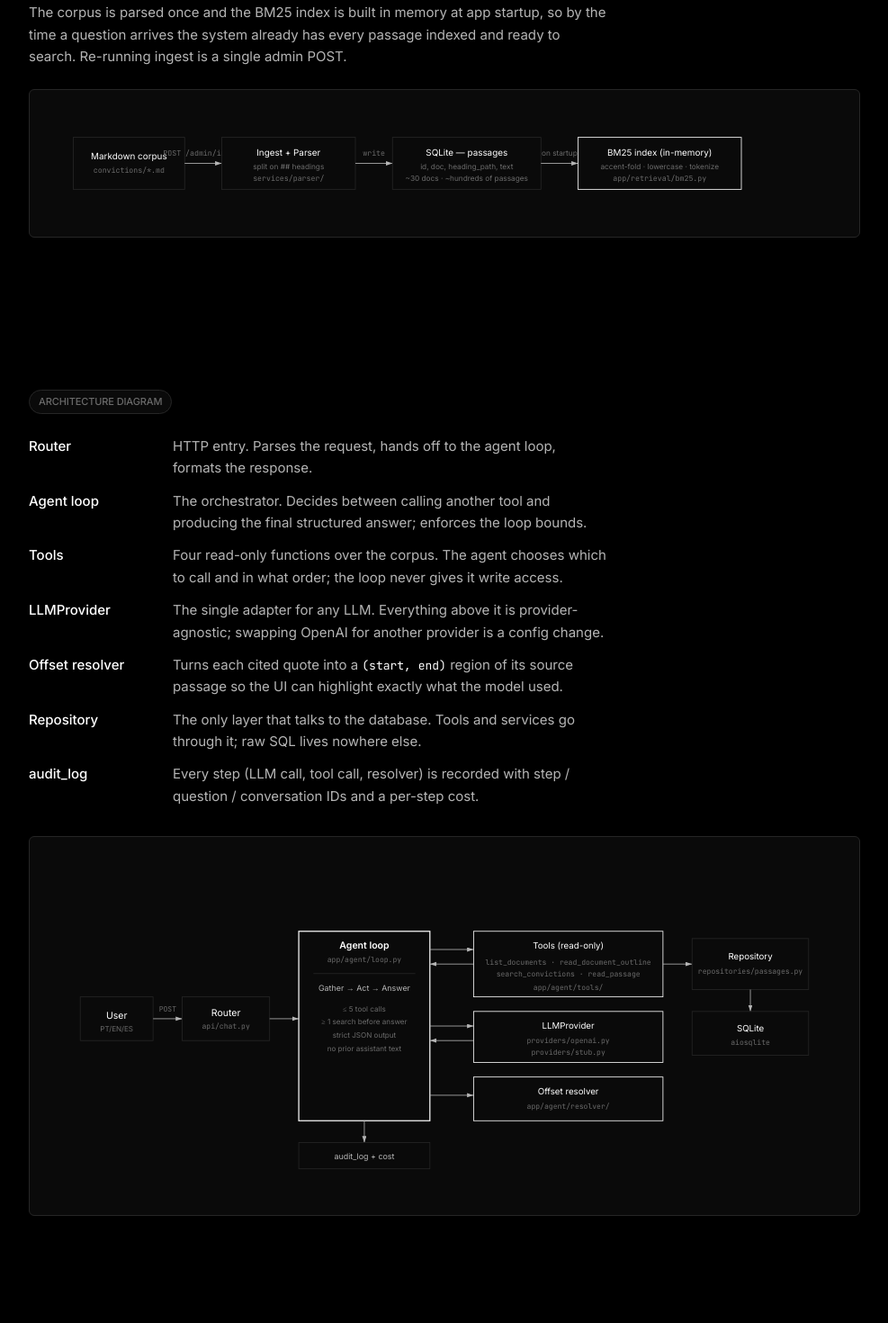
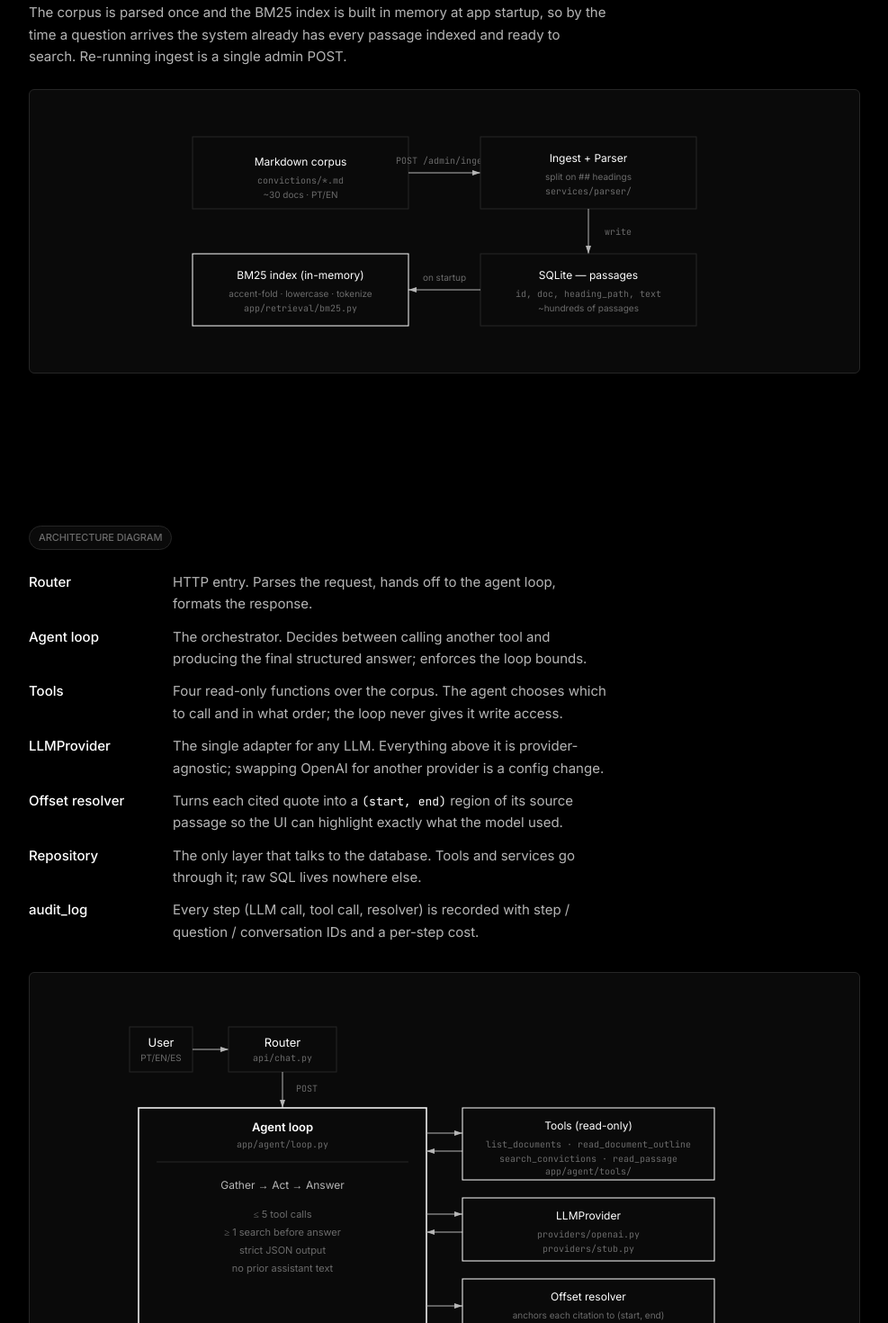
Before and after one commit to camilaDiToro/conviction-assistant, a React (Vite) app in the folder frontend/: page /design/overview in a window 1280 px wide. Shown: the part 900-2370 px from the top of the page at 90% size, without its empty margins (276-1263 px from the left). Built offline with nearby package versions, Linux system fonts and the light colour scheme.

Commit message:
design overview: center router over agent loop and trim overflowing lifecycle labels

```diff
--- a/frontend/src/features/design/OverviewPage.tsx
+++ b/frontend/src/features/design/OverviewPage.tsx
@@ -153,48 +153,55 @@ const TOUR = [
 function BootDiagram() {
   return (
     <div className="my-2 border border-border rounded-md bg-surface p-6 md:p-8 overflow-x-auto">
-      <svg viewBox="0 0 1040 120" className="w-full max-w-[1040px] mx-auto" role="img" aria-label="Boot-time ingest and indexing">
+      <svg viewBox="0 0 600 250" className="w-full max-w-[600px] mx-auto" role="img" aria-label="Boot-time ingest and indexing">
         <defs>
           <marker id="arrow-boot" markerWidth="10" markerHeight="10" refX="9" refY="3" orient="auto">
             <path d="M0,0 L0,6 L9,3 z" fill="#B5B5B5" />
           </marker>
         </defs>
 
-        {/* Markdown */}
+        {/* Top-left: Markdown corpus */}
         <g>
-          <rect x="20" y="25" width="150" height="70" fill="#0A0A0A" stroke="#262626" />
-          <text x="95" y="55" textAnchor="middle" fill="#FFFFFF" fontSize="12" fontFamily="Inter">Markdown corpus</text>
-          <text x="95" y="73" textAnchor="middle" fill="#6B6B6B" fontSize="10" fontFamily="JetBrains Mono">convictions/*.md</text>
+          <rect x="20" y="20" width="240" height="80" fill="#0A0A0A" stroke="#262626" />
+          <text x="140" y="52" textAnchor="middle" fill="#FFFFFF" fontSize="12" fontFamily="Inter">Markdown corpus</text>
+          <text x="140" y="72" textAnchor="middle" fill="#6B6B6B" fontSize="10" fontFamily="JetBrains Mono">convictions/*.md</text>
+          <text x="140" y="88" textAnchor="middle" fill="#6B6B6B" fontSize="10" fontFamily="Inter">~30 docs · PT/EN</text>
         </g>
-        <line x1="170" y1="60" x2="220" y2="60" stroke="#B5B5B5" markerEnd="url(#arrow-boot)" />
-        <text x="195" y="50" textAnchor="middle" fill="#6B6B6B" fontSize="10" fontFamily="JetBrains Mono">POST /admin/ingest</text>
 
-        {/* Ingest + Parser */}
+        {/* Arrow top-left → top-right */}
+        <line x1="260" y1="60" x2="340" y2="60" stroke="#B5B5B5" markerEnd="url(#arrow-boot)" />
+        <text x="300" y="50" textAnchor="middle" fill="#6B6B6B" fontSize="10" fontFamily="JetBrains Mono">POST /admin/ingest</text>
+
+        {/* Top-right: Ingest + Parser */}
         <g>
-          <rect x="220" y="25" width="180" height="70" fill="#0A0A0A" stroke="#262626" />
-          <text x="310" y="50" textAnchor="middle" fill="#FFFFFF" fontSize="12" fontFamily="Inter">Ingest + Parser</text>
-          <text x="310" y="68" textAnchor="middle" fill="#6B6B6B" fontSize="10" fontFamily="Inter">split on ## headings</text>
-          <text x="310" y="84" textAnchor="middle" fill="#6B6B6B" fontSize="10" fontFamily="JetBrains Mono">services/parser/</text>
+          <rect x="340" y="20" width="240" height="80" fill="#0A0A0A" stroke="#262626" />
+          <text x="460" y="48" textAnchor="middle" fill="#FFFFFF" fontSize="12" fontFamily="Inter">Ingest + Parser</text>
+          <text x="460" y="68" textAnchor="middle" fill="#6B6B6B" fontSize="10" fontFamily="Inter">split on ## headings</text>
+          <text x="460" y="84" textAnchor="middle" fill="#6B6B6B" fontSize="10" fontFamily="JetBrains Mono">services/parser/</text>
         </g>
-        <line x1="400" y1="60" x2="450" y2="60" stroke="#B5B5B5" markerEnd="url(#arrow-boot)" />
-        <text x="425" y="50" textAnchor="middle" fill="#6B6B6B" fontSize="10" fontFamily="JetBrains Mono">write</text>
 
-        {/* SQLite */}
+        {/* Vertical arrow top-right → bottom-right */}
+        <line x1="460" y1="100" x2="460" y2="150" stroke="#B5B5B5" markerEnd="url(#arrow-boot)" />
+        <text x="478" y="129" textAnchor="start" fill="#6B6B6B" fontSize="10" fontFamily="JetBrains Mono">write</text>
+
+        {/* Bottom-right: SQLite */}
         <g>
-          <rect x="450" y="25" width="200" height="70" fill="#0A0A0A" stroke="#262626" />
-          <text x="550" y="50" textAnchor="middle" fill="#FFFFFF" fontSize="12" fontFamily="Inter">SQLite — passages</text>
-          <text x="550" y="68" textAnchor="middle" fill="#6B6B6B" fontSize="10" fontFamily="Inter">id, doc, heading_path, text</text>
-          <text x="550" y="84" textAnchor="middle" fill="#6B6B6B" fontSize="10" fontFamily="Inter">~30 docs · ~hundreds of passages</text>
+          <rect x="340" y="150" width="240" height="80" fill="#0A0A0A" stroke="#262626" />
+          <text x="460" y="178" textAnchor="middle" fill="#FFFFFF" fontSize="12" fontFamily="Inter">SQLite — passages</text>
+          <text x="460" y="198" textAnchor="middle" fill="#6B6B6B" fontSize="10" fontFamily="JetBrains Mono">id, doc, heading_path, text</text>
+          <text x="460" y="214" textAnchor="middle" fill="#6B6B6B" fontSize="10" fontFamily="Inter">~hundreds of passages</text>
         </g>
-        <line x1="650" y1="60" x2="700" y2="60" stroke="#B5B5B5" markerEnd="url(#arrow-boot)" />
-        <text x="675" y="50" textAnchor="middle" fill="#6B6B6B" fontSize="10" fontFamily="Inter">on startup</text>
 
-        {/* BM25 index */}
+        {/* Arrow bottom-right → bottom-left */}
+        <line x1="340" y1="190" x2="260" y2="190" stroke="#B5B5B5" markerEnd="url(#arrow-boot)" />
+        <text x="300" y="180" textAnchor="middle" fill="#6B6B6B" fontSize="10" fontFamily="Inter">on startup</text>
+
+        {/* Bottom-left: BM25 index */}
         <g>
-          <rect x="700" y="25" width="220" height="70" fill="#0A0A0A" stroke="#FFFFFF" />
-          <text x="810" y="50" textAnchor="middle" fill="#FFFFFF" fontSize="12" fontFamily="Inter">BM25 index (in-memory)</text>
-          <text x="810" y="68" textAnchor="middle" fill="#6B6B6B" fontSize="10" fontFamily="Inter">accent-fold · lowercase · tokenize</text>
-          <text x="810" y="84" textAnchor="middle" fill="#6B6B6B" fontSize="10" fontFamily="JetBrains Mono">app/retrieval/bm25.py</text>
+          <rect x="20" y="150" width="240" height="80" fill="#0A0A0A" stroke="#FFFFFF" />
+          <text x="140" y="178" textAnchor="middle" fill="#FFFFFF" fontSize="12" fontFamily="Inter">BM25 index (in-memory)</text>
+          <text x="140" y="198" textAnchor="middle" fill="#6B6B6B" fontSize="10" fontFamily="Inter">accent-fold · lowercase · tokenize</text>
+          <text x="140" y="214" textAnchor="middle" fill="#6B6B6B" fontSize="10" fontFamily="JetBrains Mono">app/retrieval/bm25.py</text>
         </g>
       </svg>
     </div>
@@ -204,105 +211,100 @@ function BootDiagram() {
 function ArchitectureDiagram() {
   return (
     <div className="my-2 border border-border rounded-md bg-surface p-6 md:p-10 overflow-x-auto">
-      <svg viewBox="0 0 1040 420" className="w-full max-w-[1040px] mx-auto" role="img" aria-label="Architecture diagram">
+      <svg viewBox="0 0 720 510" className="w-full max-w-[720px] mx-auto" role="img" aria-label="Architecture diagram">
         <defs>
           <marker id="arrow-arch" markerWidth="10" markerHeight="10" refX="9" refY="3" orient="auto">
             <path d="M0,0 L0,6 L9,3 z" fill="#B5B5B5" />
           </marker>
         </defs>
 
-        {/* User */}
+        {/* Row 1: User → Router (centered over Agent loop) */}
         <g>
-          <rect x="20" y="170" width="100" height="60" fill="#0A0A0A" stroke="#262626" />
-          <text x="70" y="200" textAnchor="middle" fill="#FFFFFF" fontSize="13" fontFamily="Inter">User</text>
-          <text x="70" y="218" textAnchor="middle" fill="#6B6B6B" fontSize="10" fontFamily="Inter">PT/EN/ES</text>
+          <rect x="10" y="20" width="70" height="50" fill="#0A0A0A" stroke="#262626" />
+          <text x="45" y="42" textAnchor="middle" fill="#FFFFFF" fontSize="13" fontFamily="Inter">User</text>
+          <text x="45" y="58" textAnchor="middle" fill="#6B6B6B" fontSize="10" fontFamily="Inter">PT/EN/ES</text>
         </g>
 
-        <line x1="120" y1="200" x2="160" y2="200" stroke="#B5B5B5" strokeWidth="1" markerEnd="url(#arrow-arch)" />
-        <text x="140" y="190" textAnchor="middle" fill="#6B6B6B" fontSize="10" fontFamily="JetBrains Mono">POST</text>
+        <line x1="80" y1="45" x2="120" y2="45" stroke="#B5B5B5" markerEnd="url(#arrow-arch)" />
 
-        {/* Router */}
         <g>
-          <rect x="160" y="170" width="120" height="60" fill="#0A0A0A" stroke="#262626" />
-          <text x="220" y="196" textAnchor="middle" fill="#FFFFFF" fontSize="13" fontFamily="Inter">Router</text>
-          <text x="220" y="214" textAnchor="middle" fill="#6B6B6B" fontSize="10" fontFamily="JetBrains Mono">api/chat.py</text>
+          <rect x="120" y="20" width="120" height="50" fill="#0A0A0A" stroke="#262626" />
+          <text x="180" y="42" textAnchor="middle" fill="#FFFFFF" fontSize="13" fontFamily="Inter">Router</text>
+          <text x="180" y="58" textAnchor="middle" fill="#6B6B6B" fontSize="10" fontFamily="JetBrains Mono">api/chat.py</text>
         </g>
 
-        <line x1="280" y1="200" x2="320" y2="200" stroke="#B5B5B5" strokeWidth="1" markerEnd="url(#arrow-arch)" />
+        {/* Router → Agent loop (vertical, centered on x=180) */}
+        <line x1="180" y1="70" x2="180" y2="110" stroke="#B5B5B5" markerEnd="url(#arrow-arch)" />
+        <text x="195" y="92" textAnchor="start" fill="#6B6B6B" fontSize="10" fontFamily="JetBrains Mono">POST</text>
 
-        {/* Agent loop */}
+        {/* Row 2: Agent loop + middle column */}
         <g>
-          <rect x="320" y="80" width="180" height="260" fill="#0A0A0A" stroke="#FFFFFF" strokeWidth="1.5" />
-          <text x="410" y="104" textAnchor="middle" fill="#FFFFFF" fontSize="13" fontWeight="600" fontFamily="Inter">Agent loop</text>
-          <text x="410" y="122" textAnchor="middle" fill="#6B6B6B" fontSize="10" fontFamily="JetBrains Mono">app/agent/loop.py</text>
-          <line x1="340" y1="138" x2="480" y2="138" stroke="#262626" />
-          <text x="410" y="162" textAnchor="middle" fill="#B5B5B5" fontSize="11" fontFamily="Inter">Gather → Act → Answer</text>
-          <text x="410" y="190" textAnchor="middle" fill="#6B6B6B" fontSize="10" fontFamily="Inter">≤ 5 tool calls</text>
-          <text x="410" y="208" textAnchor="middle" fill="#6B6B6B" fontSize="10" fontFamily="Inter">≥ 1 search before answer</text>
-          <text x="410" y="226" textAnchor="middle" fill="#6B6B6B" fontSize="10" fontFamily="Inter">strict JSON output</text>
-          <text x="410" y="244" textAnchor="middle" fill="#6B6B6B" fontSize="10" fontFamily="Inter">no prior assistant text</text>
+          <rect x="20" y="110" width="320" height="290" fill="#0A0A0A" stroke="#FFFFFF" strokeWidth="1.5" />
+          <text x="180" y="136" textAnchor="middle" fill="#FFFFFF" fontSize="13" fontWeight="600" fontFamily="Inter">Agent loop</text>
+          <text x="180" y="154" textAnchor="middle" fill="#6B6B6B" fontSize="10" fontFamily="JetBrains Mono">app/agent/loop.py</text>
+          <line x1="40" y1="170" x2="320" y2="170" stroke="#262626" />
+          <text x="180" y="200" textAnchor="middle" fill="#B5B5B5" fontSize="12" fontFamily="Inter">Gather → Act → Answer</text>
+          <text x="180" y="232" textAnchor="middle" fill="#6B6B6B" fontSize="11" fontFamily="Inter">≤ 5 tool calls</text>
+          <text x="180" y="252" textAnchor="middle" fill="#6B6B6B" fontSize="11" fontFamily="Inter">≥ 1 search before answer</text>
+          <text x="180" y="272" textAnchor="middle" fill="#6B6B6B" fontSize="11" fontFamily="Inter">strict JSON output</text>
+          <text x="180" y="292" textAnchor="middle" fill="#6B6B6B" fontSize="11" fontFamily="Inter">no prior assistant text</text>
         </g>
 
-        {/* Agent ↔ Tools (parallel arrows) */}
-        <line x1="500" y1="105" x2="560" y2="105" stroke="#B5B5B5" markerEnd="url(#arrow-arch)" />
-        <line x1="560" y1="125" x2="500" y2="125" stroke="#B5B5B5" markerEnd="url(#arrow-arch)" />
+        {/* Agent ↔ Tools */}
+        <line x1="340" y1="138" x2="380" y2="138" stroke="#B5B5B5" markerEnd="url(#arrow-arch)" />
+        <line x1="380" y1="158" x2="340" y2="158" stroke="#B5B5B5" markerEnd="url(#arrow-arch)" />
 
-        {/* Tools */}
         <g>
-          <rect x="560" y="80" width="260" height="90" fill="#0A0A0A" stroke="#FFFFFF" />
-          <text x="690" y="104" textAnchor="middle" fill="#FFFFFF" fontSize="12" fontFamily="Inter">Tools (read-only)</text>
-          <text x="690" y="126" textAnchor="middle" fill="#6B6B6B" fontSize="10" fontFamily="JetBrains Mono">list_documents · read_document_outline</text>
-          <text x="690" y="142" textAnchor="middle" fill="#6B6B6B" fontSize="10" fontFamily="JetBrains Mono">search_convictions · read_passage</text>
-          <text x="690" y="160" textAnchor="middle" fill="#6B6B6B" fontSize="10" fontFamily="JetBrains Mono">app/agent/tools/</text>
+          <rect x="380" y="110" width="280" height="80" fill="#0A0A0A" stroke="#FFFFFF" />
+          <text x="520" y="134" textAnchor="middle" fill="#FFFFFF" fontSize="12" fontFamily="Inter">Tools (read-only)</text>
+          <text x="520" y="154" textAnchor="middle" fill="#6B6B6B" fontSize="10" fontFamily="JetBrains Mono">list_documents · read_document_outline</text>
+          <text x="520" y="170" textAnchor="middle" fill="#6B6B6B" fontSize="10" fontFamily="JetBrains Mono">search_convictions · read_passage</text>
+          <text x="520" y="184" textAnchor="middle" fill="#6B6B6B" fontSize="10" fontFamily="JetBrains Mono">app/agent/tools/</text>
         </g>
 
         {/* Agent ↔ LLMProvider */}
-        <line x1="500" y1="210" x2="560" y2="210" stroke="#B5B5B5" markerEnd="url(#arrow-arch)" />
-        <line x1="560" y1="230" x2="500" y2="230" stroke="#B5B5B5" markerEnd="url(#arrow-arch)" />
+        <line x1="340" y1="228" x2="380" y2="228" stroke="#B5B5B5" markerEnd="url(#arrow-arch)" />
+        <line x1="380" y1="248" x2="340" y2="248" stroke="#B5B5B5" markerEnd="url(#arrow-arch)" />
 
-        {/* LLMProvider */}
         <g>
-          <rect x="560" y="190" width="260" height="70" fill="#0A0A0A" stroke="#FFFFFF" />
-          <text x="690" y="214" textAnchor="middle" fill="#FFFFFF" fontSize="12" fontFamily="Inter">LLMProvider</text>
-          <text x="690" y="234" textAnchor="middle" fill="#6B6B6B" fontSize="10" fontFamily="JetBrains Mono">providers/openai.py</text>
-          <text x="690" y="250" textAnchor="middle" fill="#6B6B6B" fontSize="10" fontFamily="JetBrains Mono">providers/stub.py</text>
+          <rect x="380" y="210" width="280" height="70" fill="#0A0A0A" stroke="#FFFFFF" />
+          <text x="520" y="234" textAnchor="middle" fill="#FFFFFF" fontSize="12" fontFamily="Inter">LLMProvider</text>
+          <text x="520" y="254" textAnchor="middle" fill="#6B6B6B" fontSize="10" fontFamily="JetBrains Mono">providers/openai.py</text>
+          <text x="520" y="270" textAnchor="middle" fill="#6B6B6B" fontSize="10" fontFamily="JetBrains Mono">providers/stub.py</text>
         </g>
 
         {/* Agent → Resolver */}
-        <line x1="500" y1="305" x2="560" y2="305" stroke="#B5B5B5" markerEnd="url(#arrow-arch)" />
+        <line x1="340" y1="330" x2="380" y2="330" stroke="#B5B5B5" markerEnd="url(#arrow-arch)" />
 
-        {/* Resolver */}
         <g>
-          <rect x="560" y="280" width="260" height="60" fill="#0A0A0A" stroke="#FFFFFF" />
-          <text x="690" y="304" textAnchor="middle" fill="#FFFFFF" fontSize="12" fontFamily="Inter">Offset resolver</text>
-          <text x="690" y="324" textAnchor="middle" fill="#6B6B6B" fontSize="10" fontFamily="JetBrains Mono">app/agent/resolver/</text>
+          <rect x="380" y="300" width="280" height="70" fill="#0A0A0A" stroke="#FFFFFF" />
+          <text x="520" y="324" textAnchor="middle" fill="#FFFFFF" fontSize="12" fontFamily="Inter">Offset resolver</text>
+          <text x="520" y="344" textAnchor="middle" fill="#6B6B6B" fontSize="10" fontFamily="Inter">anchors each citation to (start, end)</text>
+          <text x="520" y="360" textAnchor="middle" fill="#6B6B6B" fontSize="10" fontFamily="JetBrains Mono">app/agent/resolver/</text>
         </g>
 
-        {/* Tools → Repository (clean horizontal) */}
-        <line x1="820" y1="125" x2="860" y2="125" stroke="#B5B5B5" markerEnd="url(#arrow-arch)" />
+        {/* Agent → audit_log (vertical) */}
+        <line x1="180" y1="400" x2="180" y2="430" stroke="#B5B5B5" markerEnd="url(#arrow-arch)" />
 
-        {/* Repository */}
+        {/* Row 3: audit_log + Repository → SQLite */}
         <g>
-          <rect x="860" y="90" width="160" height="70" fill="#0A0A0A" stroke="#262626" />
-          <text x="940" y="118" textAnchor="middle" fill="#FFFFFF" fontSize="12" fontFamily="Inter">Repository</text>
-          <text x="940" y="138" textAnchor="middle" fill="#6B6B6B" fontSize="10" fontFamily="JetBrains Mono">repositories/passages.py</text>
+          <rect x="20" y="430" width="320" height="50" fill="#0A0A0A" stroke="#262626" />
+          <text x="180" y="452" textAnchor="middle" fill="#FFFFFF" fontSize="12" fontFamily="Inter">audit_log + cost</text>
+          <text x="180" y="470" textAnchor="middle" fill="#6B6B6B" fontSize="10" fontFamily="JetBrains Mono">repositories/audit.py</text>
         </g>
 
-        {/* Repository → SQLite */}
-        <line x1="940" y1="160" x2="940" y2="190" stroke="#B5B5B5" markerEnd="url(#arrow-arch)" />
-
-        {/* SQLite */}
         <g>
-          <rect x="860" y="190" width="160" height="60" fill="#0A0A0A" stroke="#262626" />
-          <text x="940" y="218" textAnchor="middle" fill="#FFFFFF" fontSize="12" fontFamily="Inter">SQLite</text>
-          <text x="940" y="236" textAnchor="middle" fill="#6B6B6B" fontSize="10" fontFamily="JetBrains Mono">aiosqlite</text>
+          <rect x="380" y="430" width="140" height="50" fill="#0A0A0A" stroke="#262626" />
+          <text x="450" y="452" textAnchor="middle" fill="#FFFFFF" fontSize="12" fontFamily="Inter">Repository</text>
+          <text x="450" y="470" textAnchor="middle" fill="#6B6B6B" fontSize="10" fontFamily="JetBrains Mono">repositories/passages.py</text>
         </g>
 
-        {/* Agent → audit_log */}
-        <line x1="410" y1="340" x2="410" y2="370" stroke="#B5B5B5" markerEnd="url(#arrow-arch)" />
+        <line x1="520" y1="455" x2="560" y2="455" stroke="#B5B5B5" markerEnd="url(#arrow-arch)" />
+
         <g>
-          <rect x="320" y="370" width="180" height="36" fill="#0A0A0A" stroke="#262626" />
-          <text x="410" y="393" textAnchor="middle" fill="#B5B5B5" fontSize="11" fontFamily="Inter">audit_log + cost</text>
+          <rect x="560" y="430" width="100" height="50" fill="#0A0A0A" stroke="#262626" />
+          <text x="610" y="452" textAnchor="middle" fill="#FFFFFF" fontSize="12" fontFamily="Inter">SQLite</text>
+          <text x="610" y="470" textAnchor="middle" fill="#6B6B6B" fontSize="10" fontFamily="JetBrains Mono">aiosqlite</text>
         </g>
       </svg>
     </div>
@@ -350,11 +352,10 @@ function LifecycleDiagram() {
           { y: 310, from: 1, to: 4, label: 'resolve(citations, passages)' },
           { y: 335, from: 4, to: 1, label: 'Resolution(passage_id, start, end)', back: true },
           { y: 375, from: 1, to: 5, label: 'append step rows · llm_call · tool_call · resolver' },
-          { y: 415, from: 1, to: 0, label: 'ChatAnswerResponse with citations + disclaimer + usage', back: true },
-          { y: 455, from: 0, to: -1, label: 'response body', back: true },
+          { y: 415, from: 1, to: 0, label: 'ChatAnswerResponse (citations + disclaimer + usage)', back: true },
         ].map((s, i) => {
-          const fromX = s.from === -1 ? -20 : lanes[s.from].x
-          const toX = s.to === -1 ? -20 : lanes[s.to].x
+          const fromX = lanes[s.from].x
+          const toX = lanes[s.to].x
           return (
             <g key={i}>
               <line x1={fromX} y1={s.y} x2={toX} y2={s.y} stroke="#FFFFFF" strokeWidth="1" markerEnd="url(#arrow-life)" />
```
